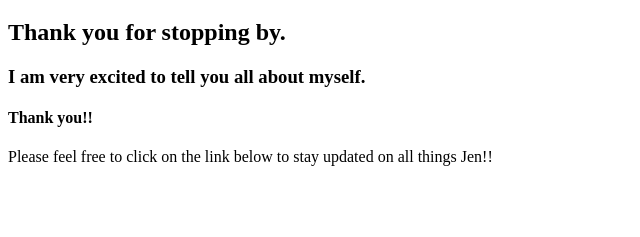
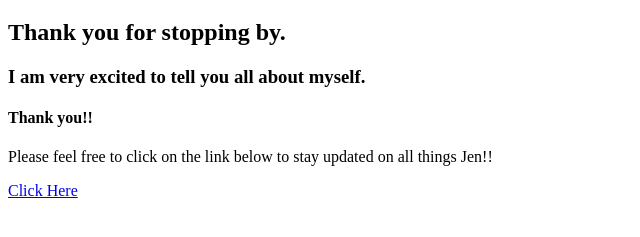
Before and after one commit to JenBrowning/project1, a plain HTML site: page index.html in a window 1280 px wide. Shown: the part 61-298 px from the top of the page, without its empty margins (0-640 px from the left). Drawn offline with Linux system fonts and the light colour scheme.

Commit message:
second commit

```diff
--- a/index.html
+++ b/index.html
@@ -12,7 +12,7 @@
         <p></p>
         <h4>Thank you!!</h4>
         <p>Please feel free to click on the link below to stay updated on all things Jen!!</p>
-        <a href="https://github.com/iam2anangel" alt="Jen's Biography" title="My Biography"></a>
+        <a href="https://github.com/iam2anangel" alt="Jen's Biography" title="My Biography">Click Here</a>
 
     </body>
 </html>
```
